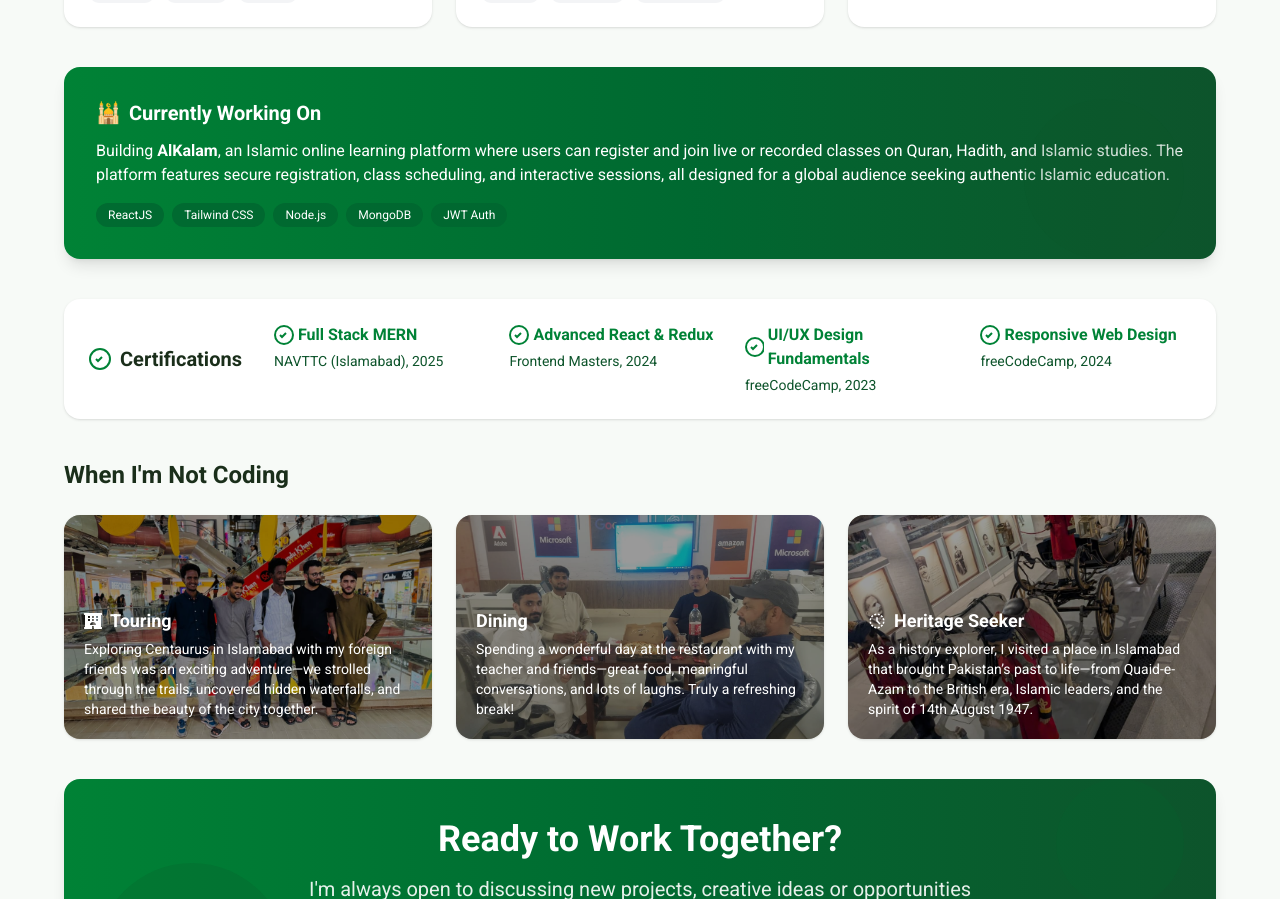
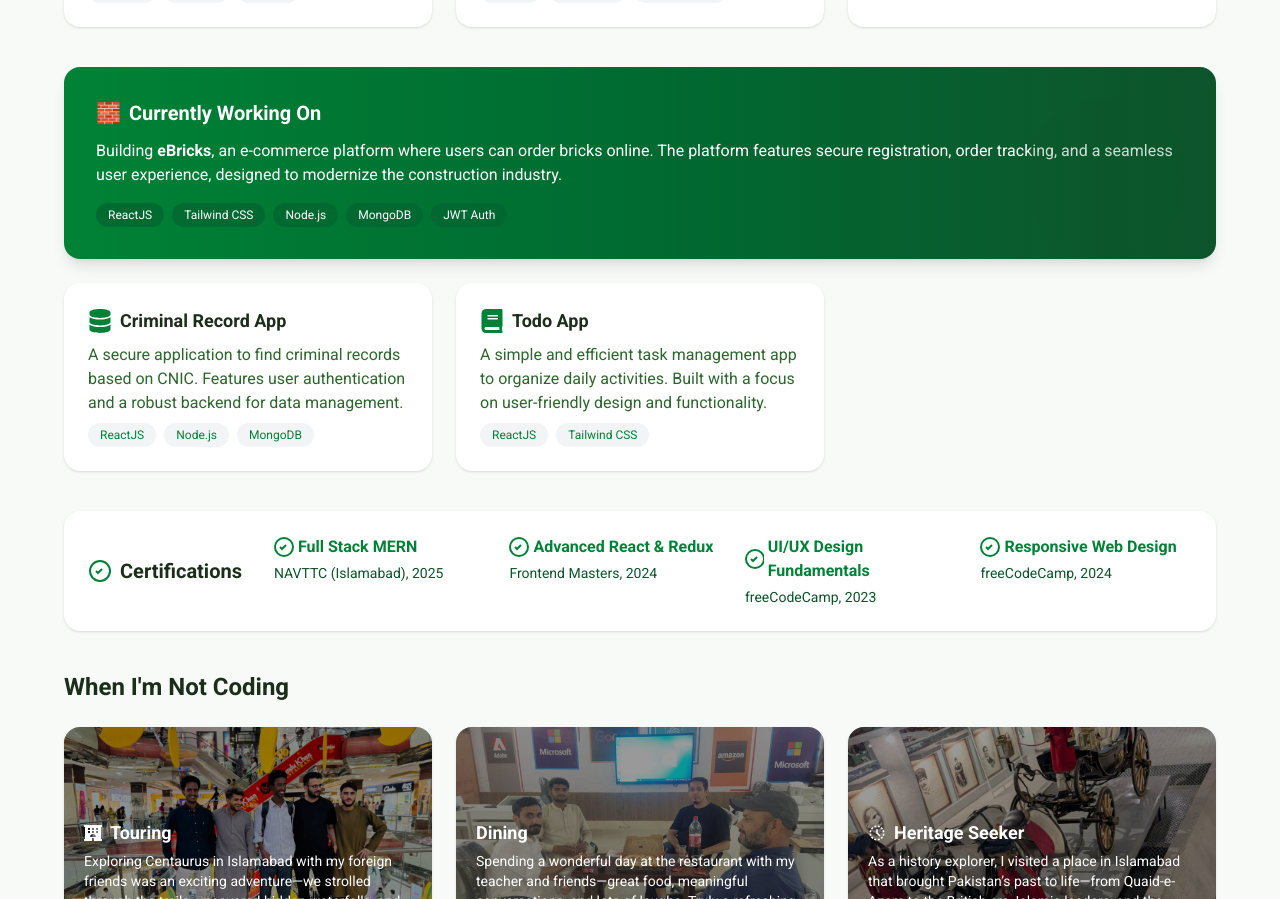
Before and after one commit to mmunir439/portfolio, a Next.js app: page / in a window 1280 px wide. Shown: the part 1513-2412 px from the top of the page. Built offline with nearby package versions, Linux system fonts and the light colour scheme; no server answers.

Commit message:
other projects are added to it

```diff
--- a/src/components/About-me.jsx
+++ b/src/components/About-me.jsx
@@ -231,11 +231,11 @@ export default function AboutMe() {
         <div className="mt-10">
           <div className="bg-gradient-to-r from-green-700 to-green-900 rounded-2xl p-8 shadow-lg text-white relative overflow-hidden">
             <div className="flex items-center mb-3 text-xl font-semibold">
-              <span className="mr-2">🕌</span>
+              <span className="mr-2">🧱</span>
               Currently Working On
             </div>
             <p className="mb-4">
-              Building <span className="font-bold">AlKalam</span>, an Islamic online learning platform where users can register and join live or recorded classes on Quran, Hadith, and Islamic studies. The platform features secure registration, class scheduling, and interactive sessions, all designed for a global audience seeking authentic Islamic education.
+              Building <span className="font-bold">eBricks</span>, an e-commerce platform where users can order bricks online. The platform features secure registration, order tracking, and a seamless user experience, designed to modernize the construction industry.
             </p>
             <div className="flex flex-wrap gap-2">
               <span className="bg-green-800/80 text-white px-3 py-1 rounded-full text-xs">ReactJS</span>
@@ -246,6 +246,38 @@ export default function AboutMe() {
             </div>
             {/* Decorative circle */}
             <span className="absolute right-8 bottom-0 w-40 h-40 rounded-full bg-green-900 opacity-20"></span>
+          </div>
+        </div>
+        {/* Other Projects Row */}
+        <div className="mt-6 grid grid-cols-1 md:grid-cols-3 gap-6">
+          {/* Criminal Record App */}
+          <div className="bg-white rounded-2xl shadow p-6 flex flex-col">
+            <div className="flex items-center mb-2 text-green-700 text-2xl">
+              <FaDatabase className="mr-2" />
+              <span className="text-lg font-bold text-[#1a2e1a]">Criminal Record App</span>
+            </div>
+            <p className="text-[#2C662C] mb-2">
+              A secure application to find criminal records based on CNIC. Features user authentication and a robust backend for data management.
+            </p>
+            <div className="flex flex-wrap gap-2 mt-auto">
+              <span className="bg-gray-100 text-green-700 px-3 py-1 rounded-full text-xs">ReactJS</span>
+              <span className="bg-gray-100 text-green-700 px-3 py-1 rounded-full text-xs">Node.js</span>
+              <span className="bg-gray-100 text-green-700 px-3 py-1 rounded-full text-xs">MongoDB</span>
+            </div>
+          </div>
+          {/* Todo App */}
+          <div className="bg-white rounded-2xl shadow p-6 flex flex-col">
+            <div className="flex items-center mb-2 text-green-700 text-2xl">
+              <FaBook className="mr-2" />
+              <span className="text-lg font-bold text-[#1a2e1a]">Todo App</span>
+            </div>
+            <p className="text-[#2C662C] mb-2">
+              A simple and efficient task management app to organize daily activities. Built with a focus on user-friendly design and functionality.
+            </p>
+            <div className="flex flex-wrap gap-2 mt-auto">
+              <span className="bg-gray-100 text-green-700 px-3 py-1 rounded-full text-xs">ReactJS</span>
+              <span className="bg-gray-100 text-green-700 px-3 py-1 rounded-full text-xs">Tailwind CSS</span>
+            </div>
           </div>
         </div>
         {/* Certifications Section */}
```
